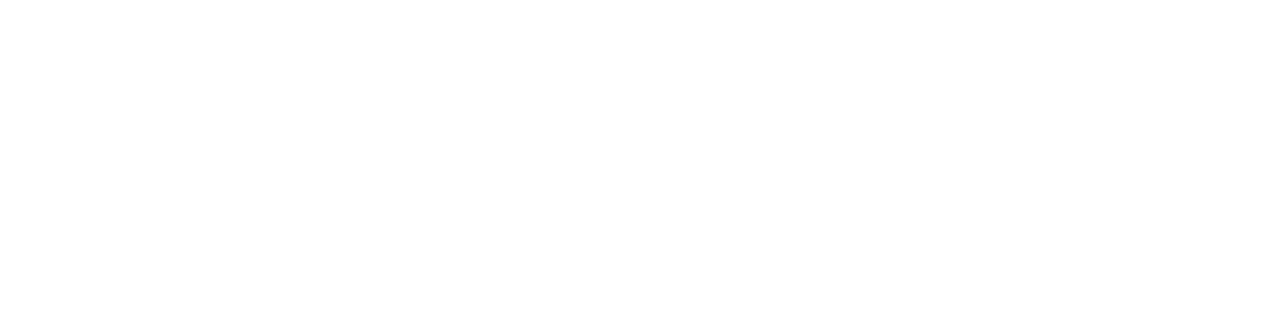
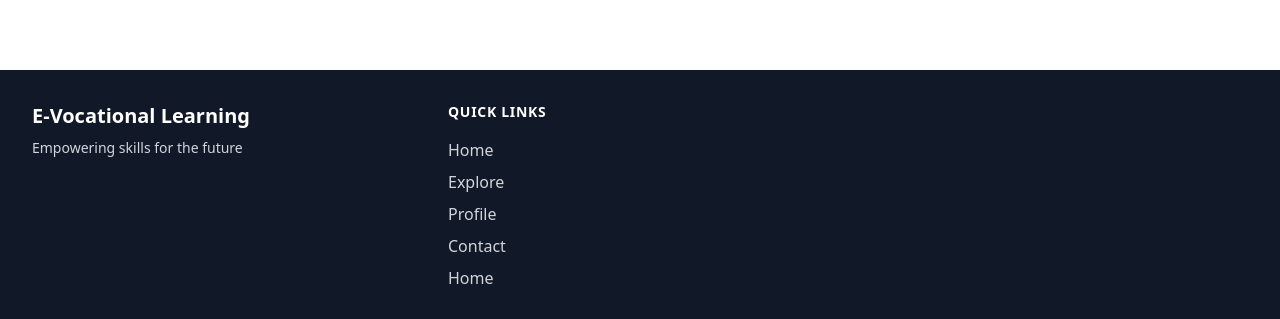
Before and after one commit to mnene-william/e-vocational-learning, a React (Vite) app in the folder frontend/: page /home in a window 1280 px wide. Shown: the part 1194-1513 px from the top of the page. Before the commit the page ends 1224 px from the top, so only its background shows below. Built offline with nearby package versions, Linux system fonts and the light colour scheme; no server answers.

Commit message:
create Quick Links in the footer for easy navigation

```diff
--- a/frontend/src/components/Footer.jsx
+++ b/frontend/src/components/Footer.jsx
@@ -5,5 +5,54 @@
 
 
 
+   return(<>
+
+        <footer className="bg-gray-900 text-gray-300 py-8 mt-10">
+
+            <div className="max-w-7xl mx-auto px-4 sm:px-6 lg:px-8">
+
+                <div className="grid grid-cols-1 md:grid-cols-3 gap-8">
+
+                    <div>
+
+                        <h2 className="text-xl font-bold text-white">E-Vocational Learning</h2>
+
+                        <p className="mt-2 text-sm">
+                            Empowering skills for the future
+                        </p>
+
+                    </div>
+
+                    <div>
+
+                        <h3 className="text-sm font-semibold text-white uppercase tracking-wider">Quick Links</h3>
+
+                        <ul className="mt-4 space-y-2">
+
+                            <li><a href="/">Home</a></li>
+
+                            <li><a href="/lessons">Explore</a></li>
+
+                            <li><a href="#">Profile</a></li>
+
+                            <li><a href="#">Contact</a></li>
+
+                            <li><a href="#">Home</a></li>
+
+                        </ul>
+
+                    </div>
+
+                </div>
+
+            </div>
+        </footer>
+
+
+
+   </>)
+
+
+
 }
 export default Footer;
```
